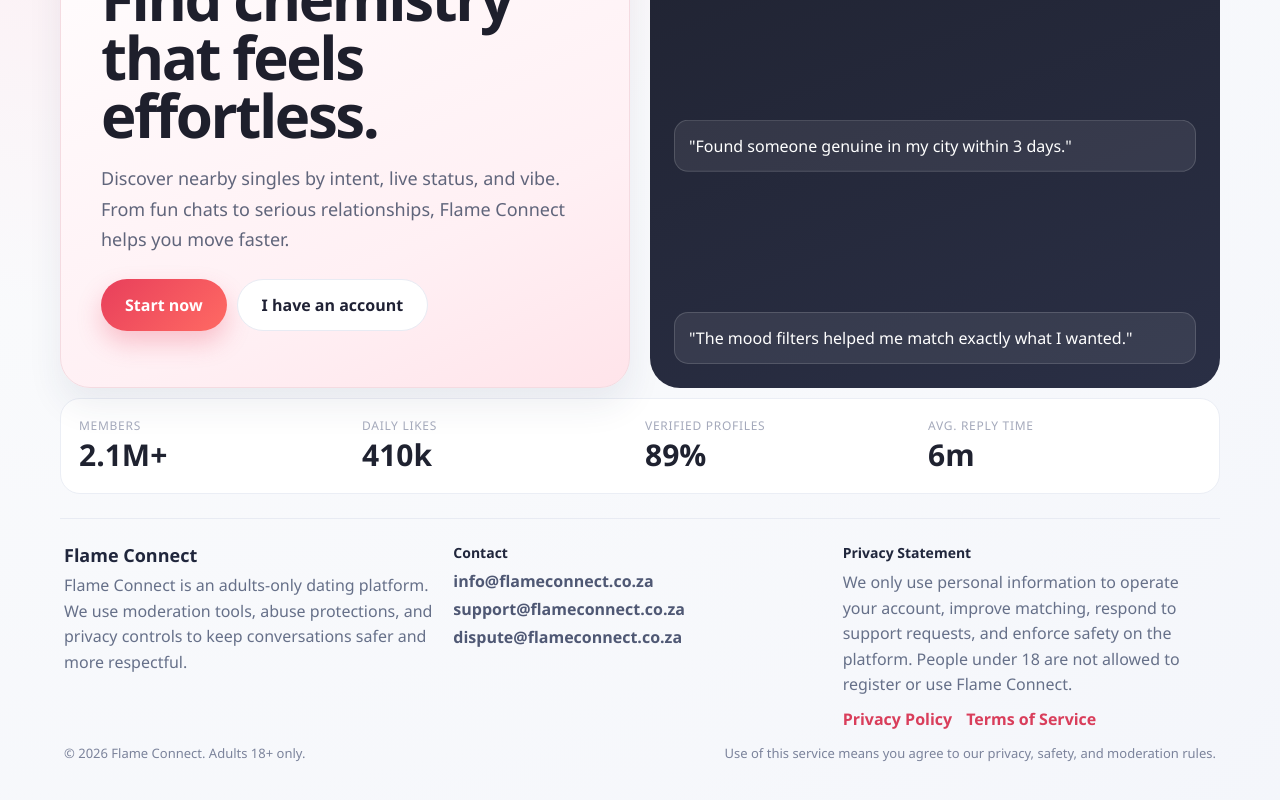
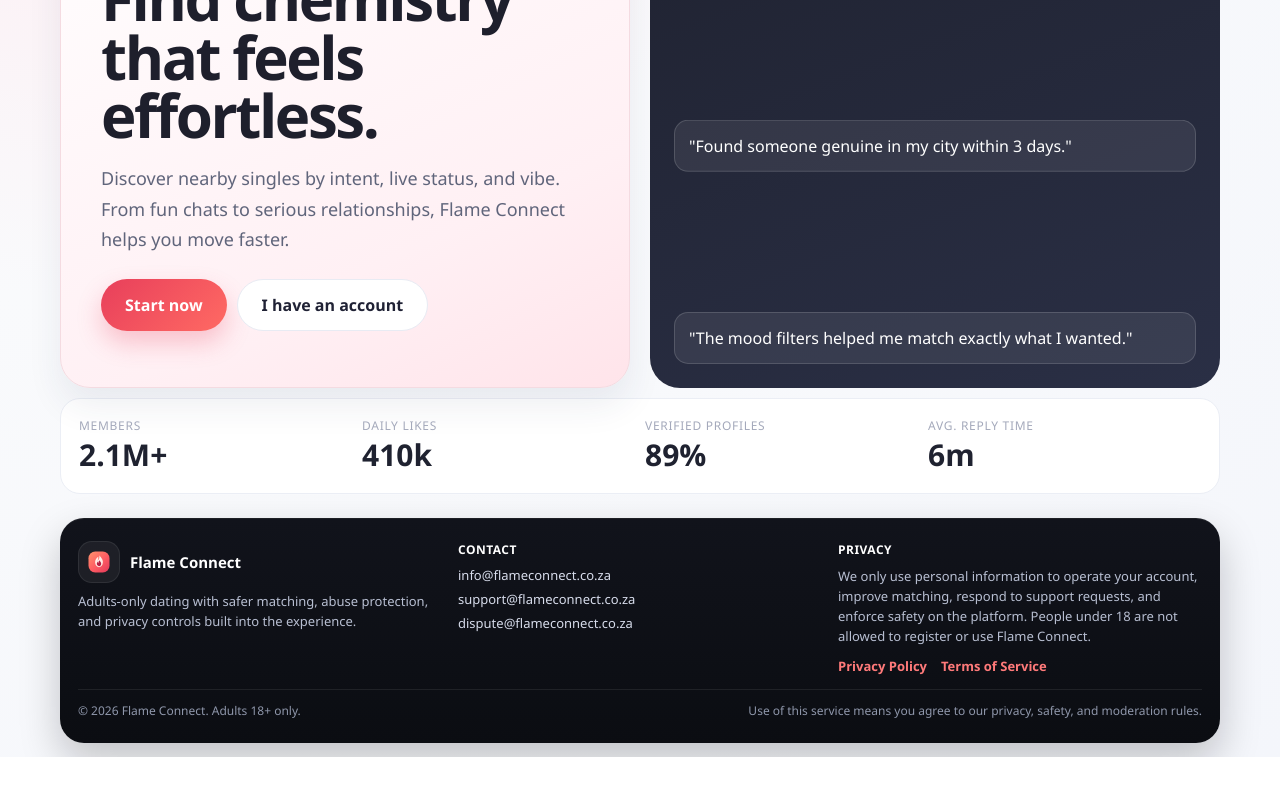
Before and after one commit to lungbe2/flame-connect, a React (Vite) app: page / in a window 1280 px wide. Shown: the part 581-1381 px from the top of the page. After the commit the page ends 1338 px from the top, so only its background shows below. Built offline with nearby package versions, Linux system fonts and the light colour scheme; no server answers.

Commit message:
Update AppShell and SiteFooter components

```diff
--- a/src/components/AppShell.tsx
+++ b/src/components/AppShell.tsx
@@ -79,7 +79,15 @@ export default function AppShell({ children, navActions, maxWidth = '1200px', su
         </div>
       </div>
       {children}
-      <SiteFooter onTermsClick={onTermsClick} onPrivacyClick={onPrivacyClick} />
+      <div
+        style={{
+          width: 'min(1180px, calc(100vw - 20px))',
+          marginLeft: '50%',
+          transform: 'translateX(-50%)'
+        }}
+      >
+        <SiteFooter onTermsClick={onTermsClick} onPrivacyClick={onPrivacyClick} />
+      </div>
       <nav className="app-shell-mobile-nav">
         {navActions.map((action) => (
           <button key={`mobile-${action.key}`} type="button" onClick={action.onClick} className={`app-shell-mobile-btn ${action.active ? 'active' : ''}`}>
--- a/src/components/SiteFooter.tsx
+++ b/src/components/SiteFooter.tsx
@@ -9,15 +9,17 @@ const linkButtonStyle: React.CSSProperties = {
   background: 'none',
   border: 'none',
   padding: 0,
-  color: '#d93e5b',
+  color: '#ff7a7a',
   cursor: 'pointer',
-  fontWeight: 700
+  fontWeight: 700,
+  fontSize: '13px'
 };
 
 const emailLinkStyle: React.CSSProperties = {
-  color: '#4f5874',
+  color: '#d7dceb',
   textDecoration: 'none',
-  fontWeight: 600
+  fontWeight: 500,
+  fontSize: '13px'
 };
 
 export default function SiteFooter({ onTermsClick, onPrivacyClick }: SiteFooterProps) {
@@ -25,11 +27,14 @@ export default function SiteFooter({ onTermsClick, onPrivacyClick }: SiteFooterP
     <footer
       style={{
         marginTop: '24px',
-        borderTop: '1px solid #e8ebf3',
-        padding: '24px 4px 28px',
+        borderTop: '1px solid rgba(255,255,255,0.08)',
+        borderRadius: '24px',
+        padding: '22px 18px 24px',
         display: 'grid',
         gap: '14px',
-        color: '#667089'
+        color: '#b8bfd2',
+        background: 'linear-gradient(180deg, #11131b 0%, #0b0d12 100%)',
+        boxShadow: '0 18px 40px rgba(8,10,15,0.22)'
       }}
     >
       <div
@@ -41,14 +46,29 @@ export default function SiteFooter({ onTermsClick, onPrivacyClick }: SiteFooterP
         }}
       >
         <div>
-          <div style={{ fontSize: '18px', fontWeight: 800, color: '#20263c', marginBottom: '6px' }}>Flame Connect</div>
-          <p style={{ margin: 0, lineHeight: 1.6 }}>
-            Flame Connect is an adults-only dating platform. We use moderation tools, abuse protections, and privacy controls to keep conversations safer and more respectful.
+          <div style={{ display: 'flex', alignItems: 'center', gap: '10px', marginBottom: '8px' }}>
+            <div
+              style={{
+                width: '42px',
+                height: '42px',
+                borderRadius: '14px',
+                background: 'rgba(255,255,255,0.06)',
+                display: 'grid',
+                placeItems: 'center',
+                border: '1px solid rgba(255,255,255,0.08)'
+              }}
+            >
+              <img src="/favicon.svg" alt="Flame Connect logo" style={{ width: '24px', height: '24px', display: 'block' }} />
+            </div>
+            <div style={{ fontSize: '15px', fontWeight: 800, color: '#ffffff' }}>Flame Connect</div>
+          </div>
+          <p style={{ margin: 0, lineHeight: 1.55, fontSize: '13px' }}>
+            Adults-only dating with safer matching, abuse protection, and privacy controls built into the experience.
           </p>
         </div>
 
         <div>
-          <div style={{ fontSize: '14px', fontWeight: 800, color: '#20263c', marginBottom: '8px' }}>Contact</div>
+          <div style={{ fontSize: '12px', fontWeight: 800, color: '#ffffff', marginBottom: '8px', letterSpacing: '0.04em', textTransform: 'uppercase' }}>Contact</div>
           <div style={{ display: 'grid', gap: '6px' }}>
             <a href="mailto:info@flameconnect.co.za" style={emailLinkStyle}>
               info@flameconnect.co.za
@@ -63,8 +83,8 @@ export default function SiteFooter({ onTermsClick, onPrivacyClick }: SiteFooterP
         </div>
 
         <div>
-          <div style={{ fontSize: '14px', fontWeight: 800, color: '#20263c', marginBottom: '8px' }}>Privacy Statement</div>
-          <p style={{ margin: '0 0 10px', lineHeight: 1.6 }}>
+          <div style={{ fontSize: '12px', fontWeight: 800, color: '#ffffff', marginBottom: '8px', letterSpacing: '0.04em', textTransform: 'uppercase' }}>Privacy</div>
+          <p style={{ margin: '0 0 10px', lineHeight: 1.55, fontSize: '13px' }}>
             We only use personal information to operate your account, improve matching, respond to support requests, and enforce safety on the platform. People under 18 are not allowed to register or use Flame Connect.
           </p>
           <div style={{ display: 'flex', gap: '14px', flexWrap: 'wrap' }}>
@@ -88,8 +108,10 @@ export default function SiteFooter({ onTermsClick, onPrivacyClick }: SiteFooterP
           justifyContent: 'space-between',
           gap: '10px',
           flexWrap: 'wrap',
-          fontSize: '13px',
-          color: '#7b839b'
+          fontSize: '12px',
+          color: '#8f97ab',
+          borderTop: '1px solid rgba(255,255,255,0.08)',
+          paddingTop: '12px'
         }}
       >
         <span>© 2026 Flame Connect. Adults 18+ only.</span>
```
